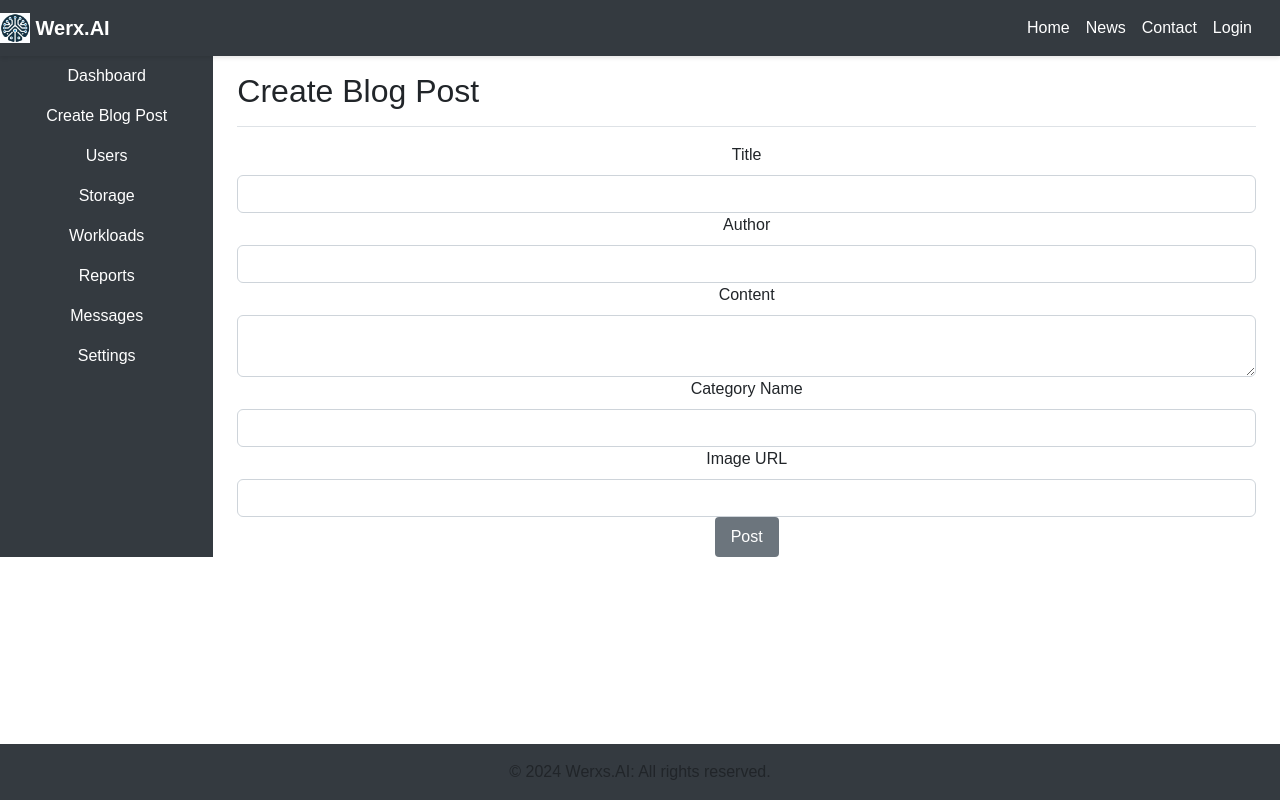
After one commit to WerxsAI/werxs-website, a Flask app: page /admin/create_blog in a window 1280 px wide. The commit adds this page. Run offline with Flask 3, Linux system fonts and the light colour scheme; some libraries are stand-ins or nearby versions.

Commit message:
Blog create page is done (very basic) BlogModel BlogRoute BlofList BlogDetail

```diff
--- /dev/null
+++ b/app/forms/blogPostForm.py
@@ -0,0 +1,16 @@
+# app/forms.py or app/admin/forms.py
+
+from flask_wtf import FlaskForm
+from wtforms import StringField, TextAreaField, SubmitField
+from wtforms.validators import DataRequired
+
+
+class BlogPostForm(FlaskForm):
+    title = StringField("Title", validators=[DataRequired()])
+    author = StringField("Author", validators=[DataRequired()])
+    content = TextAreaField(
+        "Content", validators=[DataRequired()]
+    )  # This will be enhanced with TinyMCE in the template
+    category_name = StringField("Category Name", validators=[DataRequired()])
+    image_url = StringField("Image URL")
+    submit = SubmitField("Post")
--- /dev/null
+++ b/app/models/BlogModel.py
@@ -0,0 +1,51 @@
+from datetime import datetime
+from flask import current_app as app
+from bson.objectid import ObjectId  # For ObjectId to work
+
+
+class BlogModel:
+    def __init__(self, db):
+        self.collection = db.blogPosts
+
+    def find_blog_post(self, blog_id):
+        return self.collection.find_one({"_id": ObjectId(blog_id)})
+
+    def create_blog_post(
+        self, title, author, content, category_name, image_url, likes=0, page_views=0
+    ):
+        blog_post = {
+            "title": title,
+            "author": author,
+            "content": content,
+            "category_name": category_name,
+            "image_url": image_url,
+            "date_posted": datetime.utcnow(),
+            "likes": likes,
+            "page_views": page_views,
+        }
+        result = self.collection.insert_one(blog_post)
+        app.logger.info("Blog post created with id: %s", result.inserted_id)
+        return result.inserted_id
+
+    def update_blog_post(self, blog_id, update_data):
+        result = self.collection.update_one(
+            {"_id": ObjectId(blog_id)}, {"$set": update_data}
+        )
+        app.logger.info(
+            "Updated blog post: %s, Update Result: %s", blog_id, result.modified_count
+        )
+        return result.modified_count
+
+    def delete_blog_post(self, blog_id):
+        result = self.collection.delete_one({"_id": ObjectId(blog_id)})
+        app.logger.info(
+            "Deleted blog post: %s, Delete Result: %s", blog_id, result.deleted_count
+        )
+        return result.deleted_count
+
+    def search_blog_posts(self, search_str):
+        # Assuming a text index has been created on the fields you want to search
+        result = self.collection.find(
+            {"$text": {"$search": search_str}}, {"slug": 1, "description": 1}
+        ).limit(10)
+        return list(result)
--- a/app/routes/admin.py
+++ b/app/routes/admin.py
@@ -1,10 +1,42 @@
-from flask import Blueprint, render_template
+from flask import Blueprint, render_template, url_for, redirect, flash, request
 from app.util.auth_util import login_required
 
 admin_bp = Blueprint("admin", __name__)
 
 
-@admin_bp.route("/admin")
+@admin_bp.route("/admin/home")
 @login_required
 def home():
     return render_template("admin.html")
+
+
+@admin_bp.route("/admin/create_blog", methods=["GET", "POST"])
+def create_blog():
+
+    # import db and form and model
+    from app.forms.blogPostForm import BlogPostForm
+    from app.util.db_util import getDB
+    from app.models.BlogModel import BlogModel
+    # Debugging: Confirm the function is hit
+    print("Create blog route hit")
+    form = BlogPostForm()
+    if form.validate_on_submit():
+        # Debugging: Check form validation success
+        print("Form validated")
+        db = getDB()
+        blog_model = BlogModel(db)
+        blog_id = blog_model.create_blog_post(
+            title=form.title.data,
+            author=form.author.data,
+            content=form.content.data,
+            category_name=form.category_name.data,
+            image_url=form.image_url.data,
+        )
+        flash("Blog post created successfully!", "success")
+        return redirect(url_for("admin.home"))
+    else:
+        # If this is printed, there's a validation error or the form hasn't been submitted
+        print("Form not validated or not submitted")
+    return render_template(
+        "admin/create_blog.html", title="Create Blog Post", form=form
+    )
--- /dev/null
+++ b/app/templates/admin/create_blog.html
@@ -0,0 +1,68 @@
+{% extends "base.html" %}
+{% block title %}Admin - Create Blog Post{% endblock %}
+{% block content %}
+<div class="container-fluid">
+    <div class="row">
+        {% include 'sidenav.html' %}
+        <!-- Main Content Area -->
+        <main role="main" class="col-md-9 ml-sm-auto col-lg-10 px-4">
+            <div
+                class="d-flex justify-content-between flex-wrap flex-md-nowrap align-items-center pt-3 pb-2 mb-3 border-bottom">
+                <h2>Create Blog Post</h2>
+            </div>
+            <form method="POST" action="/admin/create_blog">
+                {{ form.hidden_tag() }}
+                <div class="form-group">
+                    {{ form.title.label(class="form-label") }}
+                    {{ form.title(class="form-control" + (" is-invalid" if form.title.errors else "")) }}
+                    {% for error in form.title.errors %}
+                    <div class="invalid-feedback">{{ error }}</div>
+                    {% endfor %}
+                </div>
+                <div class="form-group">
+                    {{ form.author.label(class="form-label") }}
+                    {{ form.author(class="form-control" + (" is-invalid" if form.author.errors else "")) }}
+                    {% for error in form.author.errors %}
+                    <div class="invalid-feedback">{{ error }}</div>
+                    {% endfor %}
+                </div>
+                <div class="form-group">
+                    {{ form.content.label(class="form-label") }}
+                    {{ form.content(class="form-control" + (" is-invalid" if form.content.errors else ""), id="content")
+                    }}
+                    {% for error in form.content.errors %}
+                    <div class="invalid-feedback">{{ error }}</div>
+                    {% endfor %}
+                </div>
+                <div class="form-group">
+                    {{ form.category_name.label(class="form-label") }}
+                    {{ form.category_name(class="form-control" + (" is-invalid" if form.category_name.errors else ""))
+                    }}
+                    {% for error in form.category_name.errors %}
+                    <div class="invalid-feedback">{{ error }}</div>
+                    {% endfor %}
+                </div>
+                <div class="form-group">
+                    {{ form.image_url.label(class="form-label") }}
+                    {{ form.image_url(class="form-control") }}
+                </div>
+                {{ form.submit(class="btn btn-primary") }}
+            </form>
+        </main>
+    </div>
+</div>
+<script src="https://cdn.tiny.cloud/1/nlbivy885ie56znctmvd2stxiwg498t257bz2d572v1g3bh4/tinymce/5/tinymce.min.js" referrerpolicy="origin"></script>
+<script>
+    tinymce.init({
+        selector: '#content',
+        plugins: 'link image preview codesample table code',
+        toolbar: 'undo redo | formatselect | bold italic backcolor | alignleft aligncenter alignright alignjustify | bullist numlist outdent indent | removeformat | help',
+        // Ensure the content is saved back to the textarea when the form is submitted
+        setup: function (editor) {
+            editor.on('change', function () {
+                editor.save();
+            });
+        }
+    });
+</script>
+{% endblock %}
--- a/app/templates/base.html
+++ b/app/templates/base.html
@@ -20,6 +20,7 @@
       href="{{ url_for('static', filename='css/base.css') }}"
       rel="stylesheet"
     />
+    <script src="https://cdn.tiny.cloud/1/nlbivy885ie56znctmvd2stxiwg498t257bz2d572v1g3bh4/tinymce/6/tinymce.min.js" referrerpolicy="origin"></script>
     {% block additional_css %}{% endblock %}
   </head>
   <body class="d-flex flex-column min-vh-100">
--- a/app/templates/header.html
+++ b/app/templates/header.html
@@ -35,7 +35,7 @@
         >
       </li>
       <li class="nav-item">
-        <a class="nav-link" href="/news"
+        <a class="nav-link" href="/blog"
           >News <span class="sr-only">(current)</span></a
         >
       </li>
@@ -47,7 +47,7 @@
       {% if 'user' in session %}
       <!-- Show Admin link only if user is logged in -->
       <li class="nav-item">
-        <a class="nav-link" href="/admin">Admin</a>
+        <a class="nav-link" href="/admin/home">Admin</a>
       </li>
       {% endif %} {% if 'user' not in session %}
       <!-- Show Register link only if user is not logged in -->
--- a/app/templates/sidenav.html
+++ b/app/templates/sidenav.html
@@ -12,12 +12,13 @@
       <li class="nav-item">
         <a class="nav-link active" href="#">Dashboard</a>
       </li>
-      <li class="nav-item"><a class="nav-link" href="#">Users</a></li>
-      <li class="nav-item"><a class="nav-link" href="#">Storage</a></li>
-      <li class="nav-item"><a class="nav-link" href="#">Workloads</a></li>
-      <li class="nav-item"><a class="nav-link" href="#">Reports</a></li>
-      <li class="nav-item"><a class="nav-link" href="#">Messages</a></li>
-      <li class="nav-item"><a class="nav-link" href="#">Settings</a></li>
+      <li class="nav-item"><a class="nav-link" href="/admin/create_blog">Create Blog Post</a></li>
+      <li class="nav-item"><a class="nav-link" href="/admin/users">Users</a></li>
+      <li class="nav-item"><a class="nav-link" href="/admin/storage">Storage</a></li>
+      <li class="nav-item"><a class="nav-link" href="/admin/workloads">Workloads</a></li>
+      <li class="nav-item"><a class="nav-link" href="/admin/reports">Reports</a></li>
+      <li class="nav-item"><a class="nav-link" href="/admin/messages">Messages</a></li>
+      <li class="nav-item"><a class="nav-link" href="/admin/settings">Settings</a></li>
     </ul>
   </div>
 </nav>
```
Also changed, not shown: app/models/UploadModel.py (added, +13 -0 lines), app/routes/data_upload.py (added, +50 -0 lines), app/routes/public.py (+7 -3 lines), app/templates/blog_detail.html (added, +33 -0 lines), app/forms/__init__.py (added), app/static/css/pages/blog.css (renamed from app/static/css/pages/news.css), app/static/css/pages/data_upload.css (added), app/templates/blog.html (renamed from app/templates/news.html), app/templates/data_upload.html (added).
